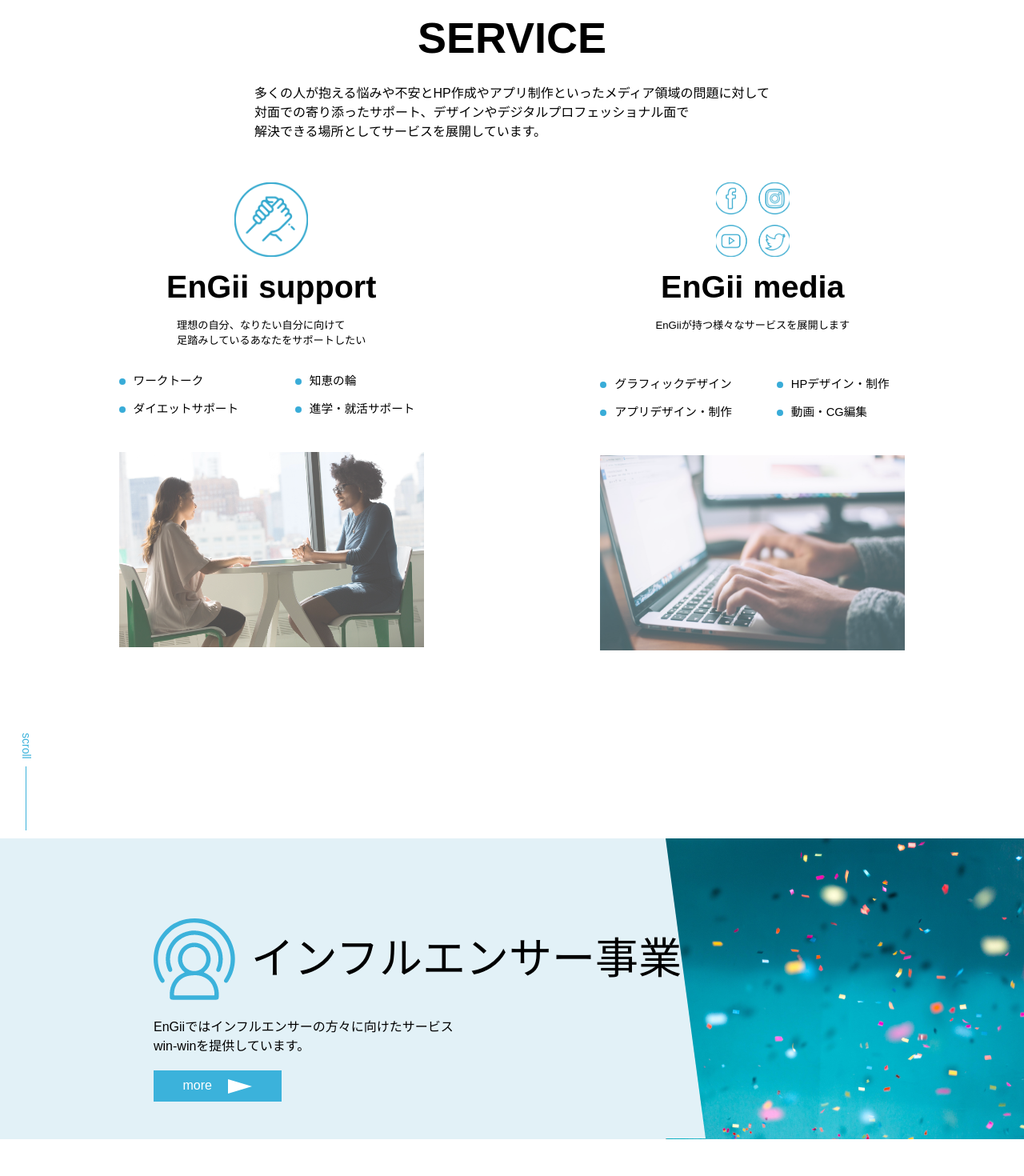
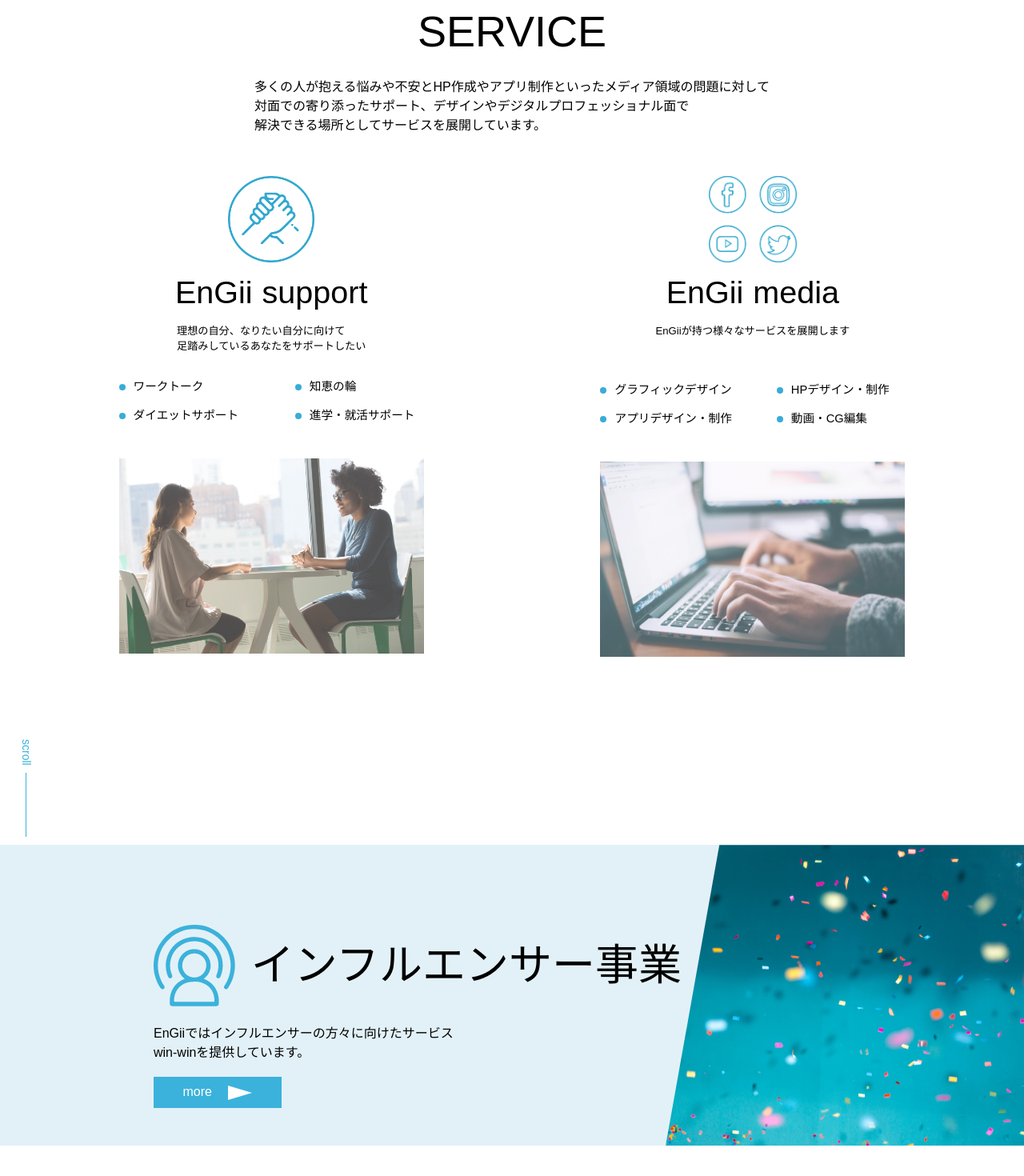
Before and after one commit to reiji-0720/EnGii-HP-recreate, a Nuxt app: page / in a window 1280 px wide. Shown: the part 1298-2768 px from the top of the page at 80% size. Built offline with nearby package versions, Linux system fonts and the light colour scheme.

Commit message:
Top修正

```diff
--- a/components/engiiMedia.vue
+++ b/components/engiiMedia.vue
@@ -55,6 +55,7 @@ export default {};
   font-size: 54px;
   margin: 15px 5px;
   text-align: center;
+  font-weight: 500;
   /* font-family: "Helvetica Neue"; */
 }
 .mediatext {
@@ -158,8 +159,8 @@ export default {};
 
 @media screen and (min-width:1001px) and (max-width:1365px){
 .media .medialogo{
-    height: 92.23px;  /* 126×0.732 = 92.232 */
-    width: 92.23px;
+    height: 108px;  /* 126×0.732 = 92.232 */
+    width: 110px;
   }
   .media .mediahead {
     font-size: 39.53px;  /* 54×0.732 = 39.528 */
--- a/components/engiiSupport.vue
+++ b/components/engiiSupport.vue
@@ -68,7 +68,7 @@ export default {};
   font-size: 54px;
   margin: 15px 5px;
   text-align: center;
-  font-family: "Helvetica Neue";
+  font-weight: 500;
 }
 .supporttext {
   display: inline-block;
@@ -170,8 +170,8 @@ export default {};
 }
 @media screen and (min-width:1001px) and (max-width:1365px){
   .support .supportlogo{
-    height: 92.23px;  /* 126×0.732 = 92.232 */
-    width: 92.23px;
+    height: 108px;  /* 126×0.732 = 92.232 */
+    width: 108px;
   }
   .support .supporthead {
     font-size: 39.53px;  /* 54×0.732 = 39.528 */
--- a/components/influencer.vue
+++ b/components/influencer.vue
@@ -87,17 +87,6 @@ h1 {
   font-size: 54px;
 }
 
-.influencerImg::after {
-  left: 0;
-  content: "";
-  height: 0;
-  width: 0;
-  border-bottom: 375.97px solid #e2f1f7;
-  border-right: 50px solid transparent;
-  /* border-top: 50px solid white;
-  border-left: 50px solid yellow; */
-  display: block;
-}
 .influencerLogo {
   height: 101.65px;
   width: 101.65px;
@@ -122,6 +111,7 @@ h1 {
   position: absolute;
   right: 0;
   z-index: -1;
+  clip-path: polygon(15% 0%, 0% 100%, 100% 100%, 100% 0%);
 }
 @media screen and (max-width:1366px){
   .influencerImg{
@@ -148,17 +138,6 @@ h1 {
   .title-box{
     padding-top:50px;
   }
-  .influencerImg::after {
-  left: 0;
-  content: "";
-  height: 0;
-  width: 0;
-  border-bottom: 300px solid #e2f1f7;
-  border-right: 50px solid transparent;
-  /* border-top: 50px solid white;
-  border-left: 50px solid yellow; */
-  display: block;
-}
 }
 
 @media screen and (max-width:730px){
@@ -172,10 +151,6 @@ h1 {
     position:relative;
     position:absolute;
   }
-   .influencerImg::after{
-     position:absolute;
-     left:-1px;
-   }
   .main-container{
     padding:0;
   }
@@ -214,9 +189,6 @@ h1 {
   .influencerImg{
     height:350px;
   }
-  .influencerImg::after{
-    border-bottom: 350px solid #e2f1f7;
-  }
   .influencerhead{
     text-align: left;
     padding:0;
--- a/pages/index.vue
+++ b/pages/index.vue
@@ -112,6 +112,7 @@ export default {
 .serviceMainText {
   font-size: 54px;
   margin: 10px 0;
+  font-weight: 500;
 }
 
 .serviceSubText {
@@ -148,14 +149,15 @@ export default {
   background-color: #3e3a39;
 }
 .borderOne {
-  border-left: 1px solid #231815;
+  border-left: 1.5px solid #231815;
   height: 80px;
   margin: 0 auto;
   width: 1px;
   display: inline-block;
 }
 .scrollOne {
-  margin: 0 auto;
+  margin: 0 auto -8px auto;
+
 }
 .colorOne {
   color: #231815;
```
